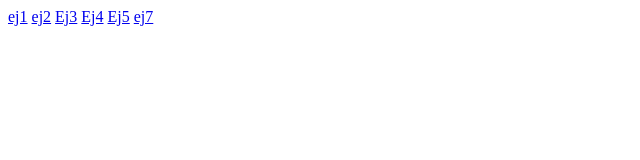
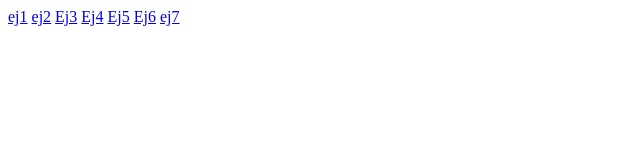
Before and after one commit to pepinillo222/actividades_mark-up, a plain HTML site: page index.html in a window 1280 px wide. Shown: the full height of the page, 0-640 px from the left. Drawn offline with Linux system fonts and the light colour scheme.

Commit message:
Add link to Ej6 in index.html

```diff
--- a/index.html
+++ b/index.html
@@ -11,6 +11,7 @@
     <a href="MARCA/css/ej3/quijote.html">Ej3</a>
     <a href="MARCA/css/ej4/ej4.html">Ej4</a>
     <a href="MARCA/css/ej5/ej5.html">Ej5</a>
+    <a href="MARCA/css/ej6/ej6.html">Ej6</a>
     <a href="MARCA/css/ej7/lorem-ipsum_sin_estilos.html">ej7</a>
 </body>
 </html>
```
